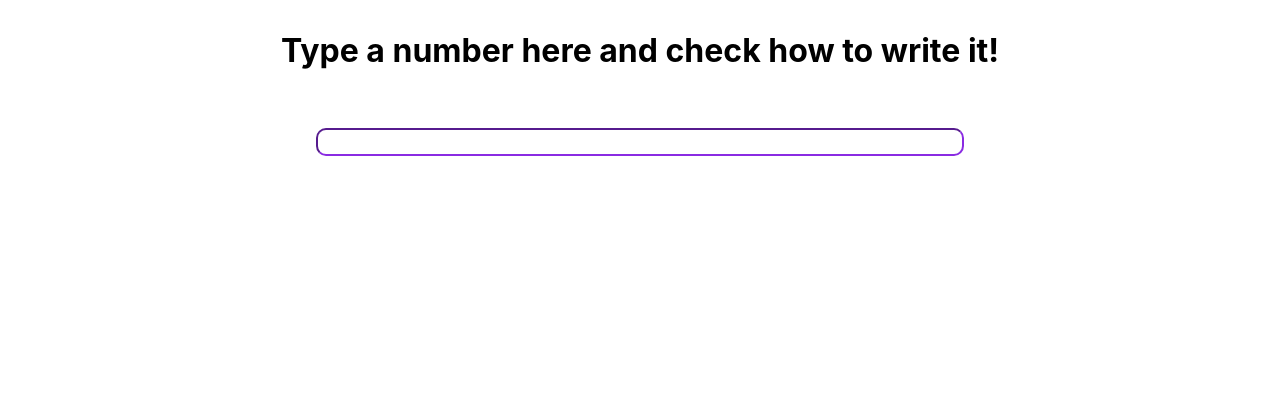
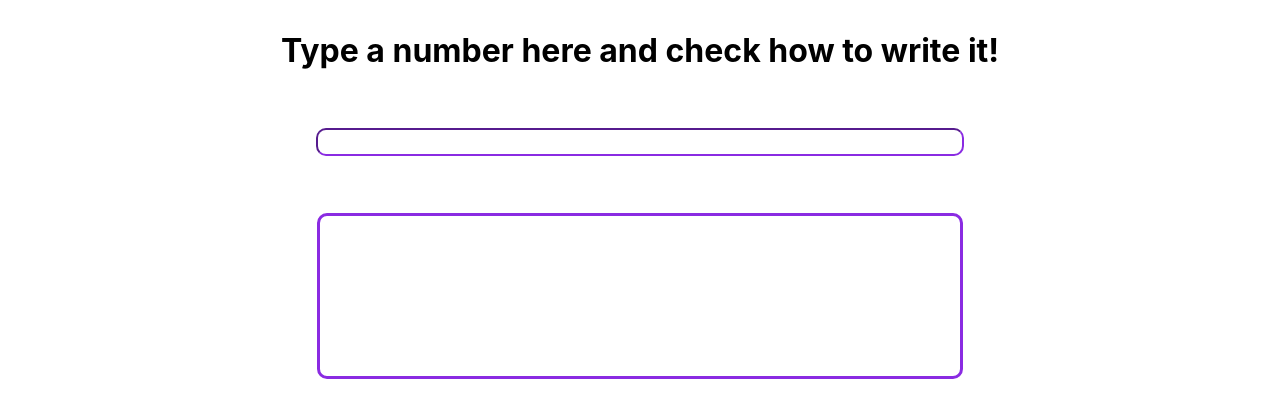
Before and after one commit to digitalnatives/assessment, a React (Create React App) app in the folder arabic-number-converter/: page / in a window 1280 px wide. Shown: the part 785-1202 px from the top of the page. Before the commit the page ends 998 px from the top, so only its background shows below. Built offline with nearby package versions, Linux system fonts and the light colour scheme.

Commit message:
feat: add class names and structural elements

```diff
--- a/arabic-number-converter/src/components/NumToChar.js
+++ b/arabic-number-converter/src/components/NumToChar.js
@@ -7,17 +7,19 @@ export default function NumToChar() {
     let numberAsText = convertToSentence(number);
 
     return(
-        <div>
+        <div className={"nums-and-text-box"}>
             <input
                 className={"input-field"}
                 type="number"
                 onInput={(e) => setNumber(e.target.value)}
-                min={1}
+                min={0}
                 step={1}
             />
-            <h2 className={"sentence"}>
-                {numberAsText}
-            </h2>
+            <div className={"sentence-box"}>
+                <h2 className={"sentence"}>
+                    {numberAsText}
+                </h2>
+            </div>
         </div>
     )
 }
```
